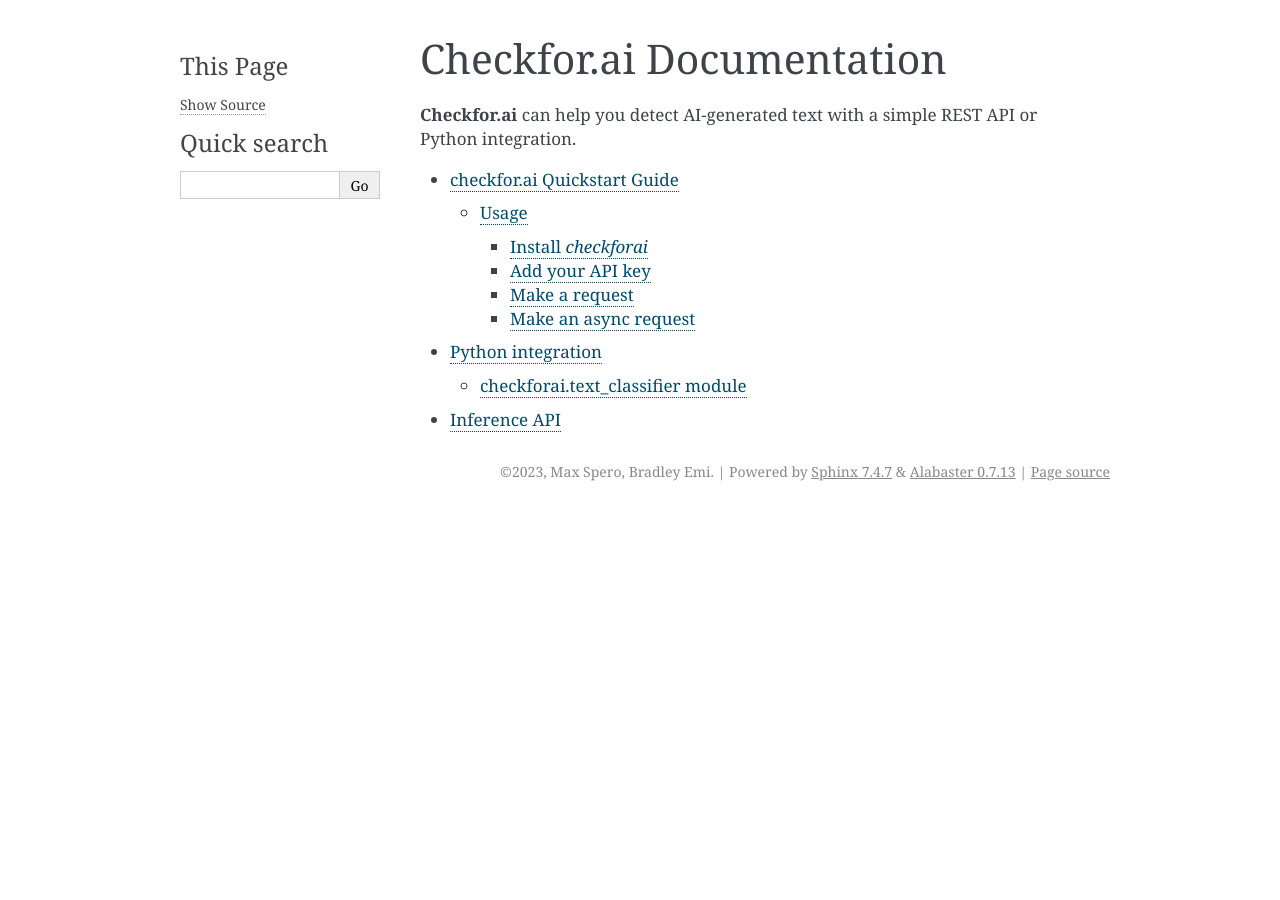
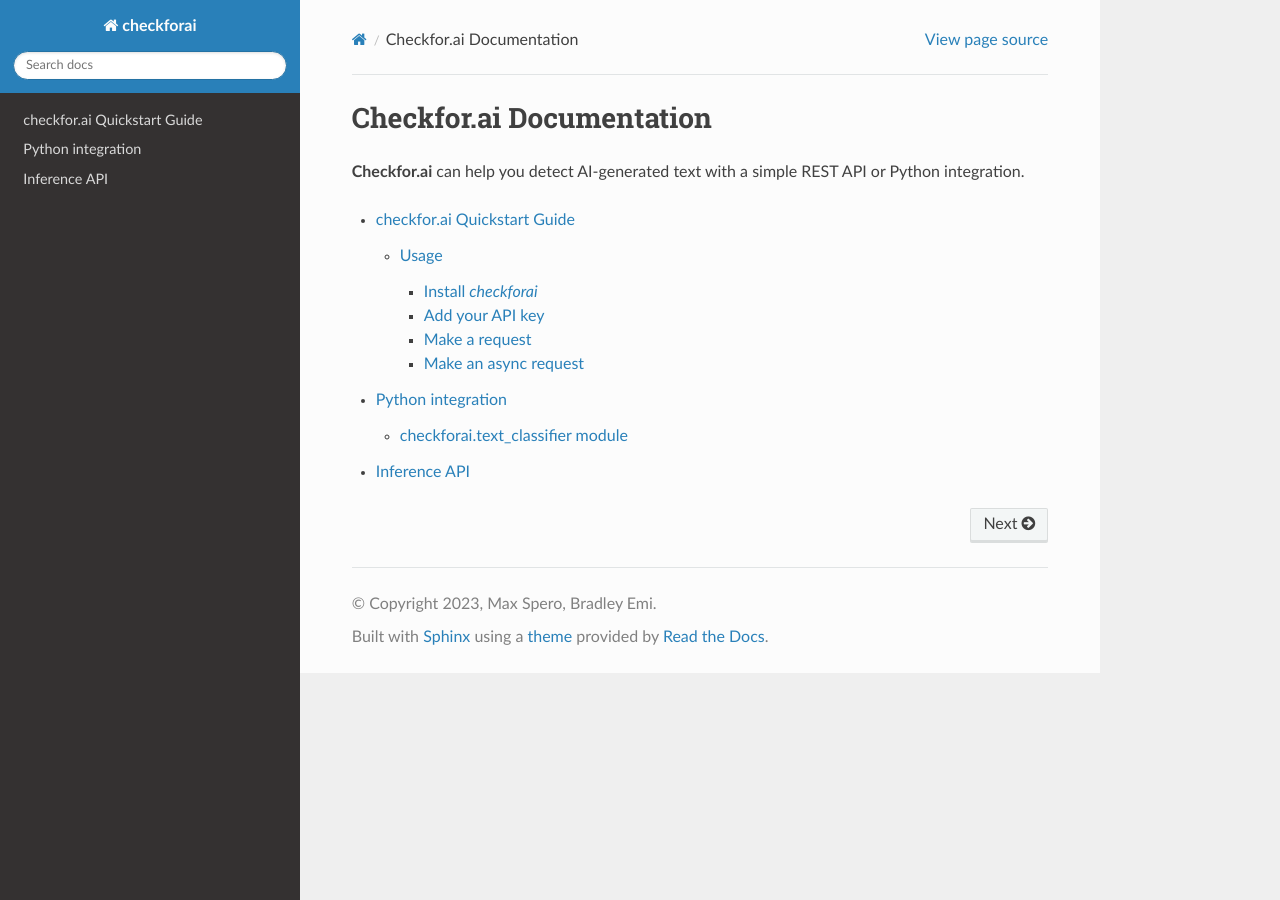
Before and after one commit to pangramlabs/pangram-sdk, a Sphinx documentation site: the page built from docs/index.rst, in a window 1280 px wide. Built offline with Sphinx 7.4.7 and the Read the Docs theme 2.0.0, drawn with Linux system fonts in a browser that asks for light colours.

```diff
--- a/docs/conf.py
+++ b/docs/conf.py
@@ -31,5 +31,5 @@ exclude_patterns = ['_build', 'Thumbs.db', '.DS_Store']
 # -- Options for HTML output -------------------------------------------------
 # https://www.sphinx-doc.org/en/master/usage/configuration.html#options-for-html-output
 
-html_theme = 'alabaster'
-html_static_path = ['_static']
+html_theme = 'sphinx_rtd_theme'
+# html_static_path = ['_static']
--- /dev/null
+++ b/docs/requirements.txt
@@ -0,0 +1 @@
+sphinxcontrib-httpdomain
--- a/pyproject.toml
+++ b/pyproject.toml
@@ -11,6 +11,9 @@ requests = "^2.31.0"
 aiohttp = "^3.8.6"
 aiounittest = "^1.4.2"
 
+[tool.poetry.dev-dependencies]
+sphinx = "^3.0"
+sphinxcontrib-httpdomain = "*"
 
 [build-system]
 requires = ["poetry-core"]
```
Also changed, not shown: .readthedocs.yaml (added), 1 other file.
